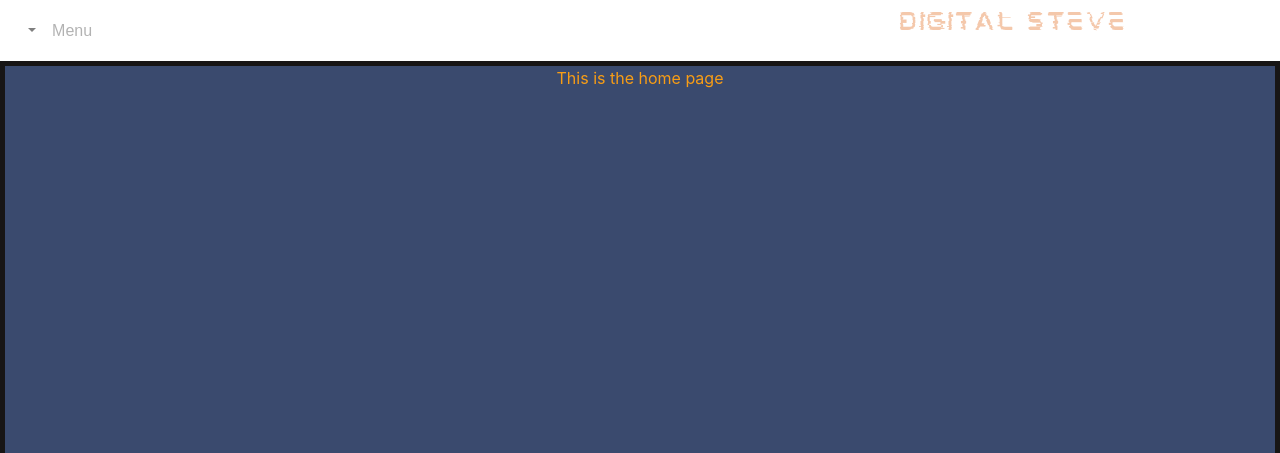
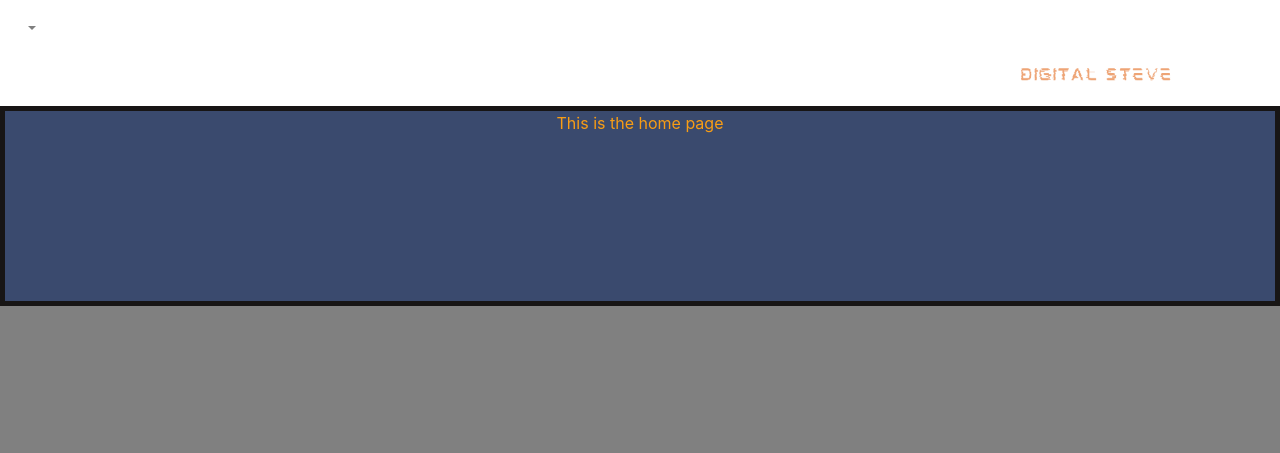
Before and after one commit to syuhas/web_resume, a Flask app: page / in a window 1280 px wide. Shown: the top 453 px of the page. Run offline with Flask 2, Linux system fonts and the light colour scheme.

Commit message:
navbar adjust

```diff
--- a/website/static/main.css
+++ b/website/static/main.css
@@ -1,17 +1,30 @@
 
-nav {
-  background-color: rgb(255, 255, 255);
+
+
+div.logo {
+  padding: 20;
+  text-align: right;
+  margin: 20;
 }
 
-div.logo{
-  height: 60px;
-  border: 05px auto rgb(23, 21, 21);
-  opacity: 60%;
+#navigation-container {
+  padding: 0;
+  margin: 0;
+  box-sizing: border-box;
+  width: 100%;
 }
+
+
+
+
+
+
+
+
 
 div.main {
   height: auto;
-  min-height: 400px;
+  min-height: 200px;
   width: 100%;
   background-color: rgb(58, 74, 110);
 
@@ -23,11 +36,7 @@ div.main_text {
   color: rgb(248, 157, 21);
 }
 
-div.collapse {
-  height: 45px;
-  background-color: rgb(255, 255, 255);
 
-}
 
 div.nav-link {
   font-family: Arial, Helvetica, sans-serif;
--- a/website/templates/base.html
+++ b/website/templates/base.html
@@ -15,32 +15,41 @@
     </head>
 
     <body>
-        <nav class="navbar navbar-expand-lg navbar-light" style="background-color: #FFFFFF">
+
+
+
+
+
+          <nav class="navbar navbar-expand-lg navbar-light" style="background-color: #FFFFFF">
             <button class="navbar-toggler" type="button" data-toggle="collapse" data-target="#navbarSupportedContent" aria-controls="navbarSupportedContent" aria-expanded="false" aria-label="Toggle navigation">
               <span class="navbar-toggler-icon"></span>
             </button>
+
+
             <div class="collapse navbar-collapse" id="navbarSupportedContent">
+
               <ul class="navbar-nav mr-auto">
                 <li class="nav-item dropdown">
                   <a class="nav-link dropdown-toggle" href="#" id="navbarDropdown" role="button" data-toggle="dropdown" aria-haspopup="true" aria-expanded="false">
                   </a>
                   <div class="dropdown-menu" aria-labelledby="navbarDropdown">
                     <a class="dropdown-item" href="/">Home</a>
-                    <div class="dropdown-divider"></div>
                     <a class="dropdown-item" href="/projects">Projects</a>
                     <a class="dropdown-item" href="/login">Visitor Log</a>
                   </div>
                 </li>
-                <li class="nav-item">
-                  <div class="nav-link disabled">Menu</div>
-                </li>
+              </ul>
+            </div>
+          </nav>
 
-              </ul>
-                <div class="logo"><img src="{{ url_for('static', filename='digitalsteve.png') }}"></div>
-              </div>
-            </div>
 
-          </nav>
+      <div class="logo">
+      <a class="navbar-brand">
+        <img src="{{ url_for('static', filename='digitalsteve.png') }}" alt="" height="40">
+      </a>
+      </div>
+
+
 
 
 
```
